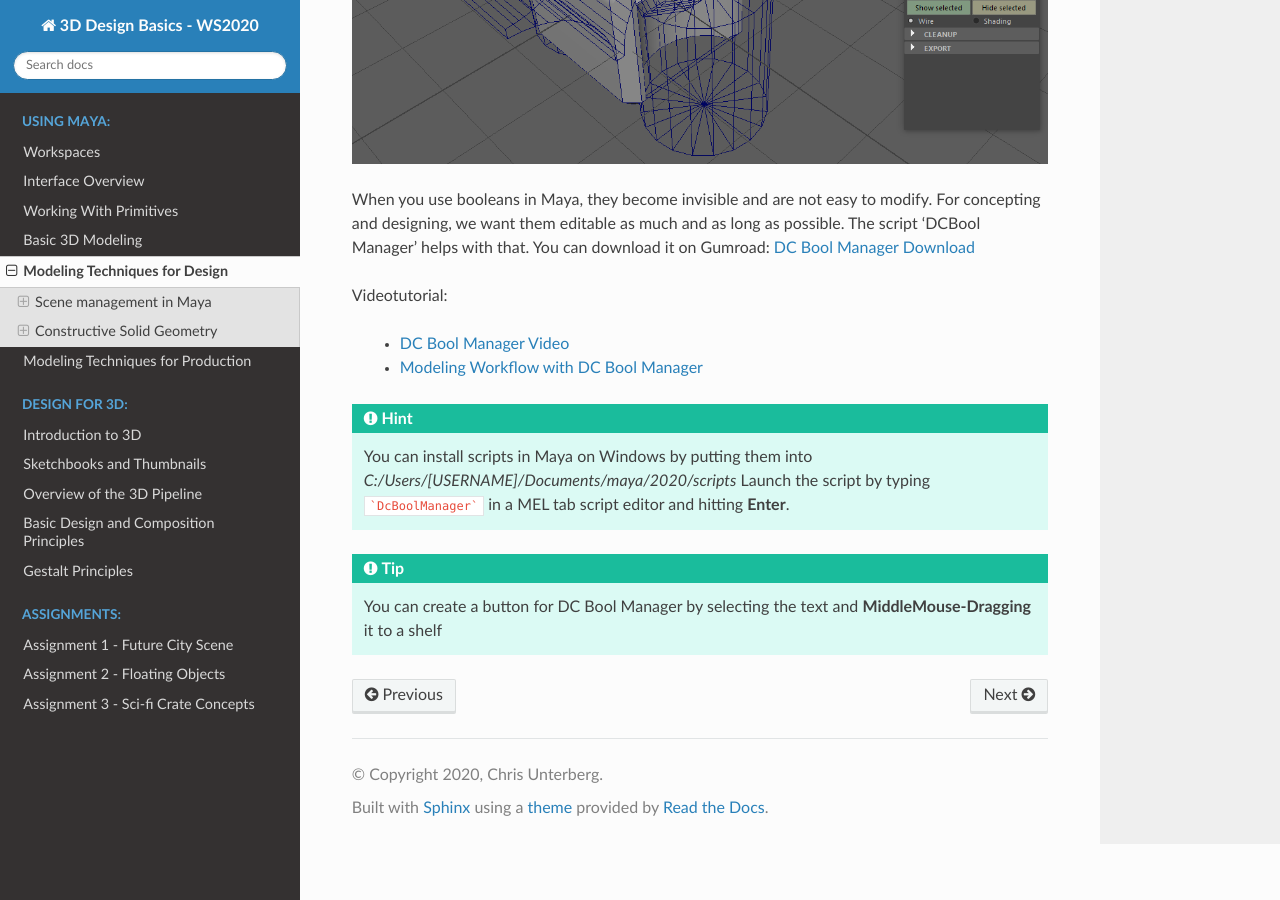
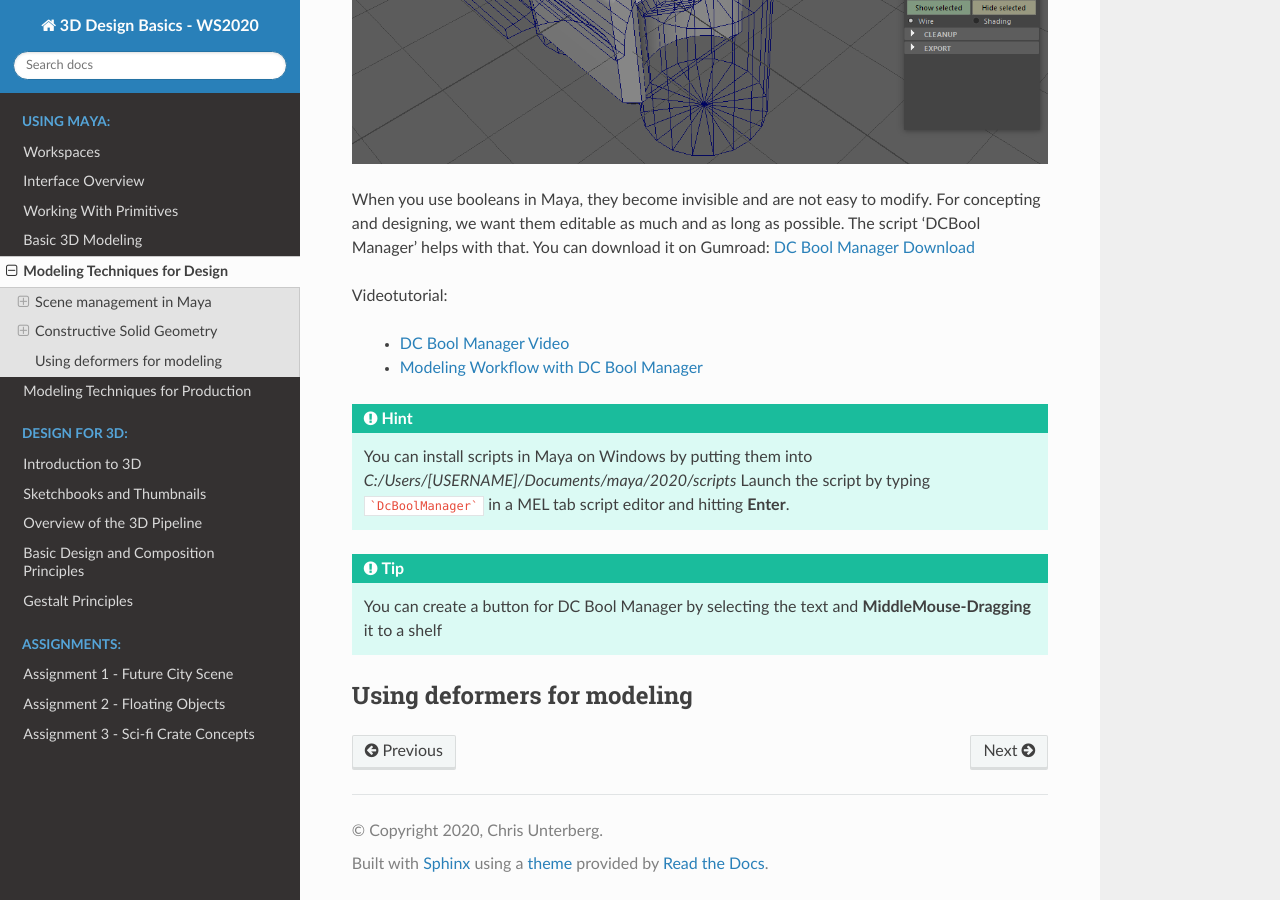
Before and after one commit to tetsuoanimation/beginner3dmaya2020, a Sphinx documentation site: the page built from documentation/lessons/L4_ModelingForDesign.rst, in a window 1280 px wide and 900 px high, scrolled down 7937 px. Built offline with Sphinx 7.4.7 and the Read the Docs theme 2.0.0, drawn with Linux system fonts in a browser that asks for light colours.

Commit message:
adds stub for deformer modeling to L4

```diff
--- a/documentation/lessons/L4_ModelingForDesign.rst
+++ b/documentation/lessons/L4_ModelingForDesign.rst
@@ -248,3 +248,7 @@
 
 .. tip::
     You can create a button for DC Bool Manager by selecting the text and **MiddleMouse-Dragging** it to a shelf
+
+****************************
+Using deformers for modeling
+****************************
```
